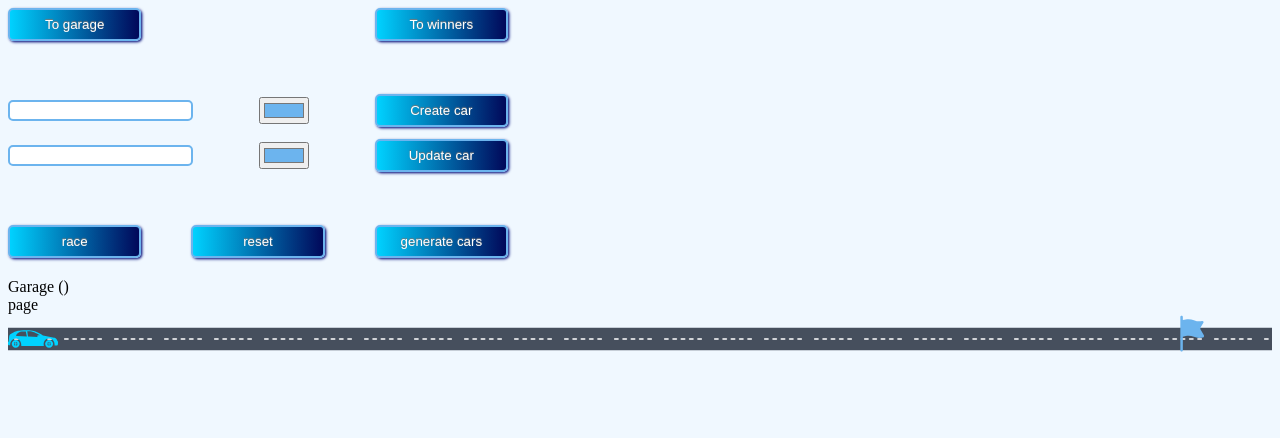
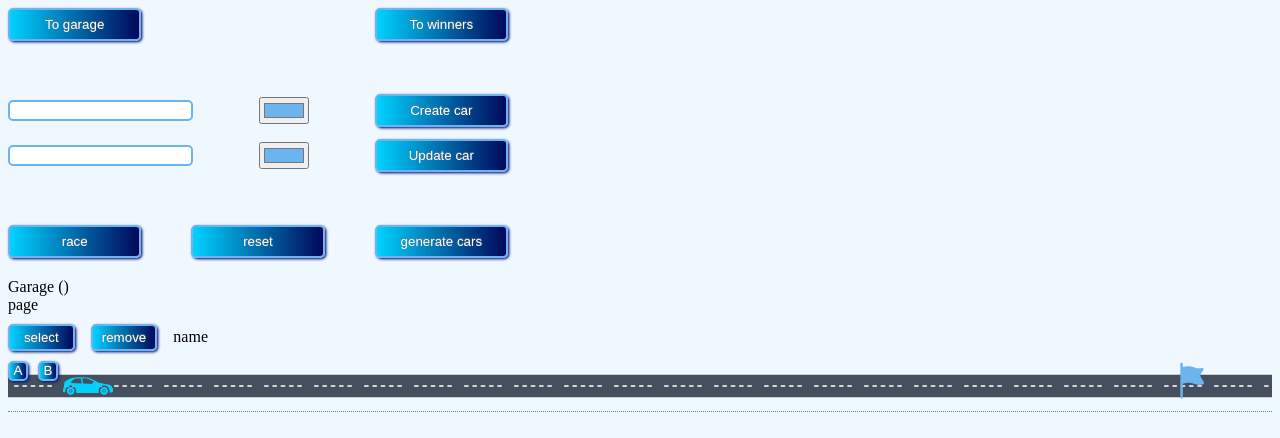
Before and after one commit to YaSidneva/race, a website built with webpack: page project/index.html in a window 1280 px wide. Built offline with nearby package versions, Linux system fonts and the light colour scheme.

Commit message:
feat: create full car item

```diff
--- a/project/src/components/createRacePart/createRace.ts
+++ b/project/src/components/createRacePart/createRace.ts
@@ -1,4 +1,6 @@
 import { createRoad } from "./createRoad";
+import { createButton } from "../createButtons/createBtn";
+import { createRaceItem } from "../createRacePart/createRaceItem";
 
 export function createRace(): HTMLElement {
     const racePart = document.createElement('div');
@@ -8,6 +10,6 @@ export function createRace(): HTMLElement {
     const page = document.createElement('div');
     page.textContent = `page `;
     racePart.appendChild(page);
-    const road = racePart.appendChild(createRoad());
+    racePart.appendChild(createRaceItem());
     return racePart;
 }
--- /dev/null
+++ b/project/src/components/createRacePart/createRaceItem.ts
@@ -0,0 +1,18 @@
+import { createButton } from "../createButtons/createBtn";
+import { createRoad } from "../createRacePart/createRoad";
+import "./style.css";
+
+export function createRaceItem(): HTMLElement {
+    const newItem = document.createElement('div');
+    newItem.classList.add('item-car');
+    const carHeaderBtn = document.createElement('div');
+    newItem.appendChild(carHeaderBtn);
+    carHeaderBtn.classList.add('car-header');
+    carHeaderBtn.appendChild(createButton('select')).classList.add('car-header-btn');
+    carHeaderBtn.appendChild(createButton('remove')).classList.add('car-header-btn');
+    const titleCar = document.createElement('div');
+    titleCar.textContent = 'name';
+    carHeaderBtn.appendChild(titleCar);
+    const road = newItem.appendChild(createRoad());
+    return newItem;
+}
--- a/project/src/components/createRacePart/createRoad.ts
+++ b/project/src/components/createRacePart/createRoad.ts
@@ -1,9 +1,12 @@
 import "./style.css";
 import { createCar } from "../createRacePart/createCar";
+import { createStartStopBtn } from "../createRacePart/createStartStopBtn";
+
 export function createRoad(): HTMLElement {
     const roadPart = document.createElement('div');
     roadPart.classList.add('road-part');
-    roadPart.appendChild(createCar('#00d2ff'));
+    roadPart.appendChild(createStartStopBtn());
+    roadPart.appendChild(createCar('#00d2ff')).classList.add('car');
     const flagImg = document.createElement('div');
     flagImg.classList.add('flag');
     roadPart.appendChild(flagImg);
--- /dev/null
+++ b/project/src/components/createRacePart/createStartStopBtn.ts
@@ -0,0 +1,11 @@
+import { createButton } from "../createButtons/createBtn";
+
+export function createStartStopBtn(): HTMLElement {
+    const startStop = document.createElement('div');
+    startStop.classList.add('start-stop-block');
+    const startBtn = createButton('A');
+    const stopBtn = createButton('B');
+    startStop.appendChild(startBtn).classList.add('drive-btn');
+    startStop.appendChild(stopBtn).classList.add('drive-btn');
+    return startStop;
+}
--- a/project/src/components/createRacePart/style.css
+++ b/project/src/components/createRacePart/style.css
@@ -5,6 +5,7 @@
     height: 50px;
     display: flex;
     justify-content: space-between;
+    margin-top: 10px;
 }
 
 .flag {
@@ -15,3 +16,36 @@
     width: 50px;
     margin-right: 50px;
 }
+
+.car-header {
+    width: 200px;
+    display: flex;
+    justify-content: space-between;
+    align-items: center;
+}
+
+.car-header-btn {
+    width: 5em;
+    height: 2em;
+}
+
+.car {
+    margin-left: 55px;
+}
+
+.item-car {
+    border-bottom: 1px dotted #508cbe;
+    margin-top: 10px;
+}
+
+.start-stop-block {
+    display: flex;
+    justify-content: space-between;
+    width: 50px;
+    position: absolute;
+}
+
+.drive-btn {
+    width: 20px;
+    height: 20px;
+}
```
